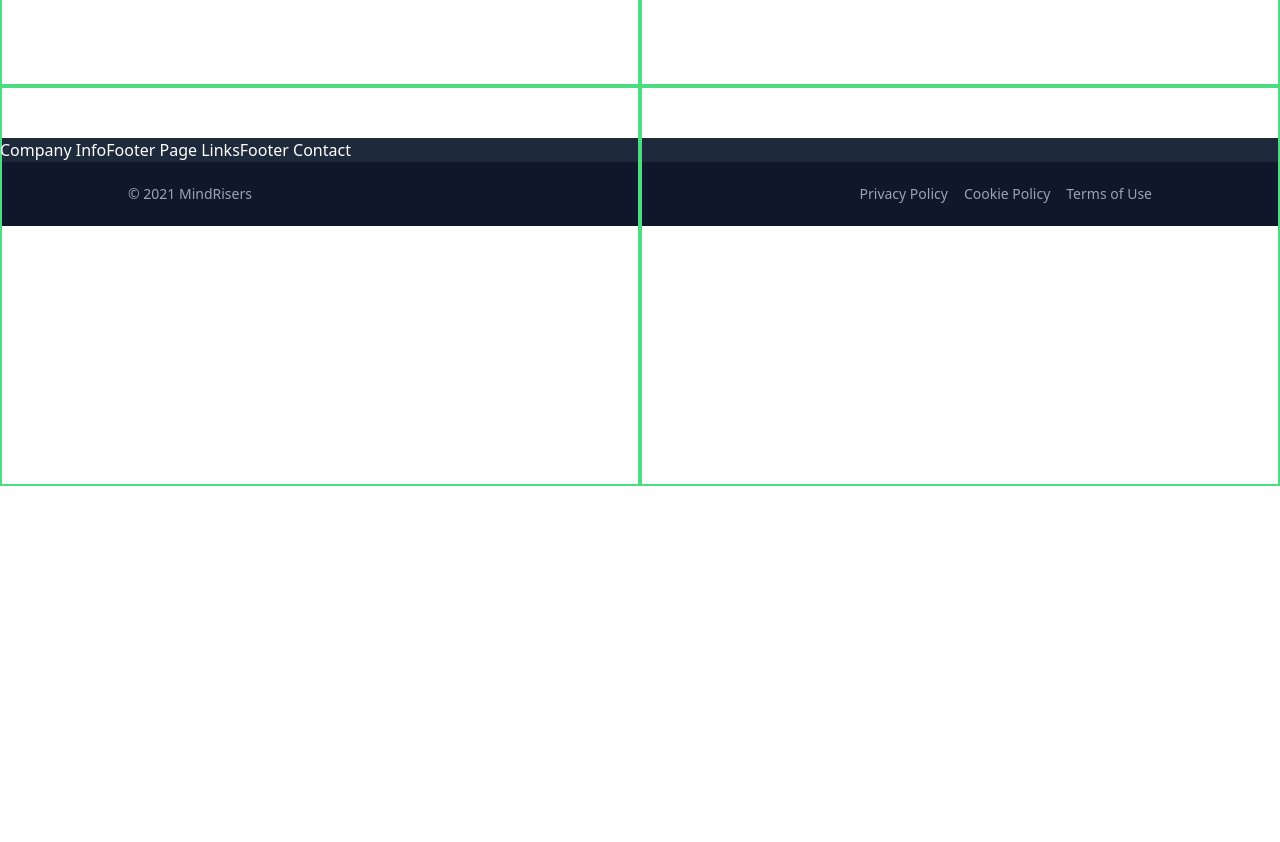
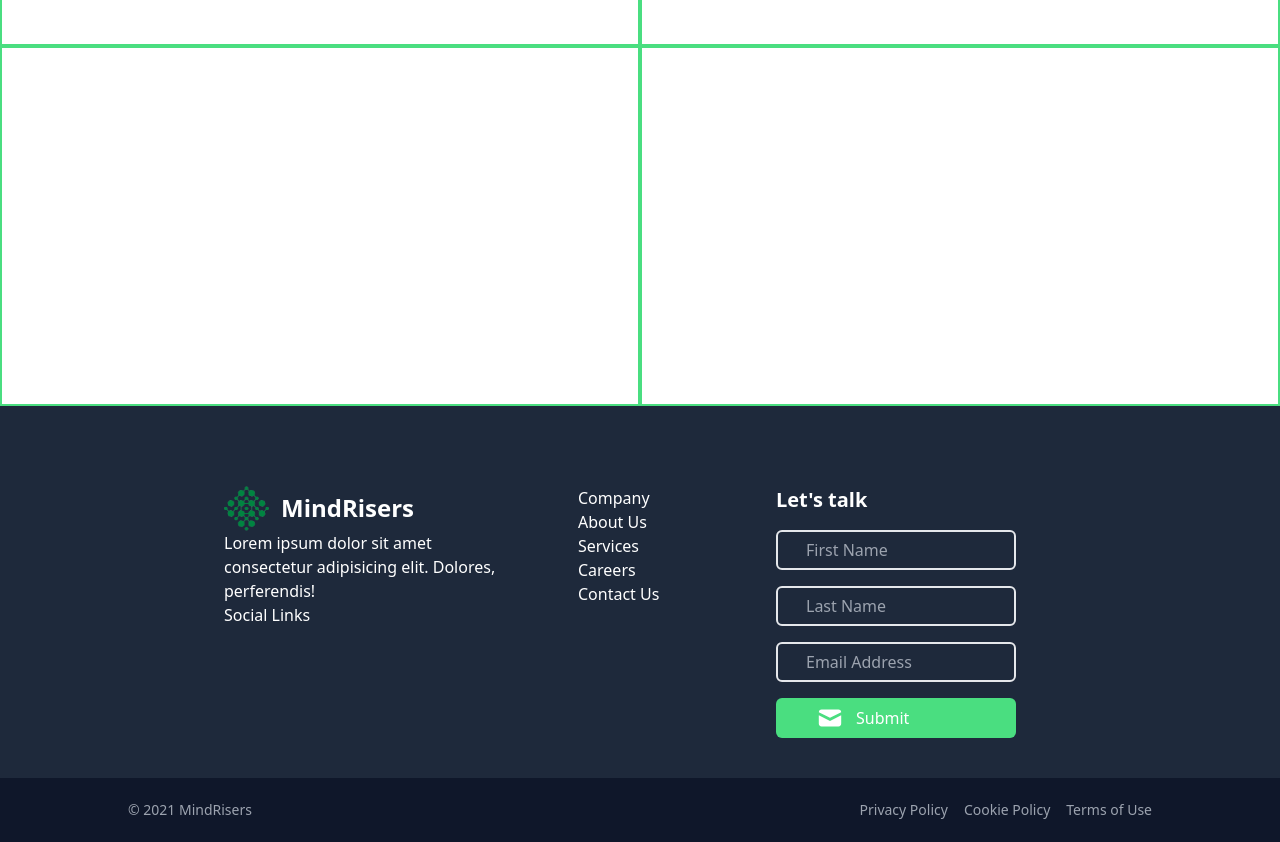
Before and after one commit to pranjaltimsina/mindrisers, a React (Create React App) app: page /contact in a window 1280 px wide. Shown: the part 740-1582 px from the top of the page. Before the commit the page ends 1226 px from the top, so only its background shows below. Built offline with nearby package versions, Linux system fonts and the light colour scheme.

Commit message:
feat: general UI/UX of the footer

```diff
--- a/src/components/ContactUsComponents/ContactUs.tsx
+++ b/src/components/ContactUsComponents/ContactUs.tsx
@@ -3,9 +3,9 @@ import PageCard from './PageCard'
 
 const ContactUs = () => {
   return (
-    <main className='h-screen bg-white'>
+    <main className='h-max bg-white'>
       <ContactBanner />
-      <div className='w-full flex flex-row flex-wrap h-full'>
+      <div className='w-full flex flex-row flex-wrap h-max'>
         <PageCard child={'Hello'}/>
         <PageCard child={'Hello'}/>
         <PageCard child={'Hello'}/>
--- a/src/components/ContactUsComponents/PageCard.tsx
+++ b/src/components/ContactUsComponents/PageCard.tsx
@@ -4,7 +4,7 @@ interface PageCardProps {
 
 const PageCard = ({ child }: PageCardProps) => {
   return (
-    <div className='w-full h-1/2 sm:h-auto sm:w-1/2 sm:aspect-video border-2 border-green-400 flex flex-row justify-center items-center text-black'>
+    <div className='w-full aspect-video h-1/2 sm:h-auto sm:w-1/2 sm:aspect-video border-2 border-green-400 flex flex-row justify-center items-center text-black'>
       {/* {child} */}
     </div>
   )
--- a/src/components/FooterComponents/CompanyInfo.tsx
+++ b/src/components/FooterComponents/CompanyInfo.tsx
@@ -1,7 +1,14 @@
+import HeaderLeft from '../HeaderComponents/HeaderLeft'
+import SocialLinks from './SocialLinks'
+
 const CompanyInfo = () => {
   return (
-    <div>
-      Company Info
+    <div className='flex flex-col w-full sm:w-1/3'>
+      <HeaderLeft />
+      <p className='w-full'>
+        Lorem ipsum dolor sit amet consectetur adipisicing elit. Dolores, perferendis!
+      </p>
+      <SocialLinks />
     </div>
   )
 }
--- a/src/components/FooterComponents/Footer.tsx
+++ b/src/components/FooterComponents/Footer.tsx
@@ -5,8 +5,8 @@ import FooterPageLinks from './FooterPageLinks'
 
 const Footer = () => {
   return (
-    <footer className='text-white h-screen sm:h-max '>
-      <div className='flex h-full flex-col sm:flex-row bg-slate-800'>
+    <footer className='text-white w-full h-max sm:h-max '>
+      <div className='flex h-max w-full flex-col sm:flex-row sm:justify-between bg-slate-800 px-56 pt-20 pb-10 overflow-x-hidden'>
         <CompanyInfo />
         <FooterPageLinks />
         <FooterContact />
--- a/src/components/FooterComponents/FooterContact.tsx
+++ b/src/components/FooterComponents/FooterContact.tsx
@@ -1,7 +1,28 @@
+import React from 'react'
+
 const FooterContact = () => {
+
+  const handleSubmit = (e: React.FormEvent<HTMLFormElement>) => {
+    e.preventDefault()
+  }
+
   return (
-    <div>
-      Footer Contact
+    <div className='w-full sm:w-80 flex flex-col space-y-4 px-10'>
+      <h1 className='font-sans text-white font-semibold text-xl'>Let's talk</h1>
+       <form className='flex flex-col space-y-4' onSubmit={handleSubmit}>
+         <input className="footer-form-fields" placeholder='First Name' />
+         <input className="footer-form-fields" placeholder='Last Name' />
+         <input className="footer-form-fields" placeholder='Email Address' />
+         <button type='submit' className='w-full h-10 rounded-md bg-green-400 hover:bg-slate-400 duration-500 text-white flex flex-row items-center space-x-3 px-10'>
+          <svg xmlns="http://www.w3.org/2000/svg" className="h-7 w-7" viewBox="0 0 20 20" fill="currentColor">
+            <path d="M2.003 5.884L10 9.882l7.997-3.998A2 2 0 0016 4H4a2 2 0 00-1.997 1.884z" />
+            <path d="M18 8.118l-8 4-8-4V14a2 2 0 002 2h12a2 2 0 002-2V8.118z" />
+          </svg>
+          <span>
+            Submit
+          </span>
+          </button>
+       </form>
     </div>
   )
 }
--- a/src/components/FooterComponents/FooterPageLinks.tsx
+++ b/src/components/FooterComponents/FooterPageLinks.tsx
@@ -1,7 +1,15 @@
 const FooterPageLinks = () => {
   return (
-    <div>
-      Footer Page Links
+    <div className='w-max'>
+      <h4>
+        Company
+      </h4>
+      <ul>
+        <li>About Us</li>
+        <li>Services</li>
+        <li>Careers</li>
+        <li>Contact Us</li>
+      </ul>
     </div>
   )
 }
--- a/src/styles/index.css
+++ b/src/styles/index.css
@@ -6,4 +6,8 @@
   .nav-button {
     @apply border-t-white lg:border-t-4 hover:text-green-400 hover:border-t-green-400 duration-500 cursor-pointer;
   }
+
+  .footer-form-fields {
+    @apply bg-inherit border-2 border-gray-200 rounded-md placeholder:px-2 h-10 w-full px-5;
+  }
 }
```
